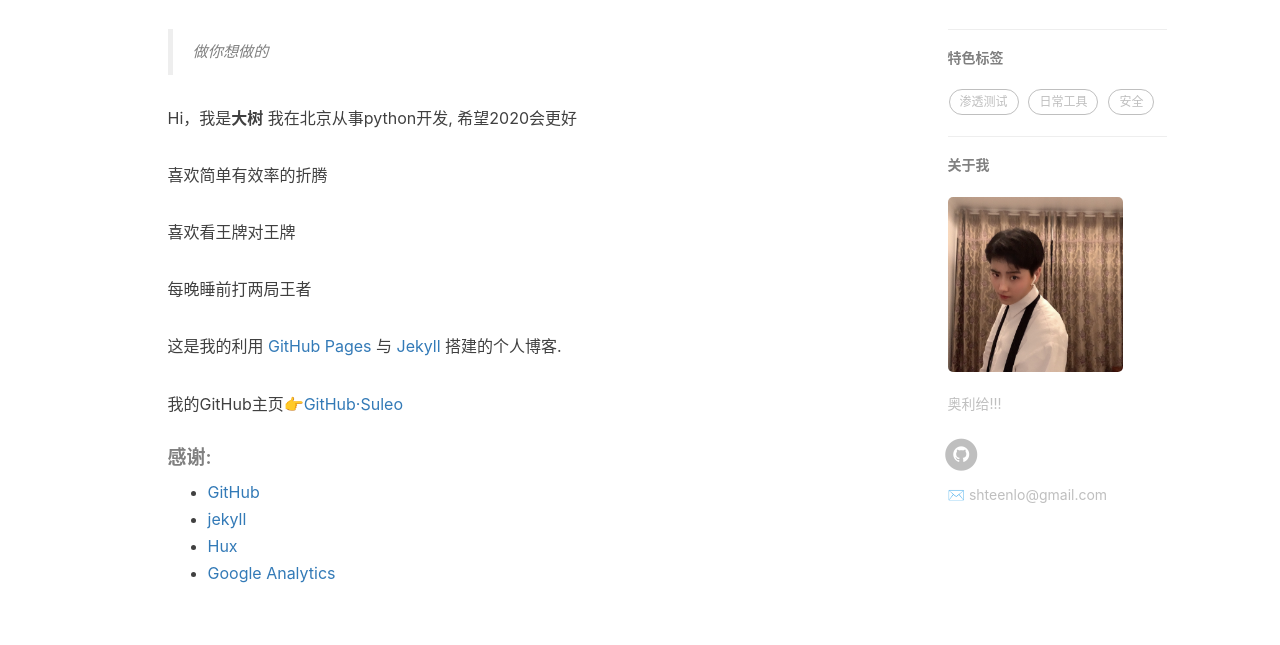
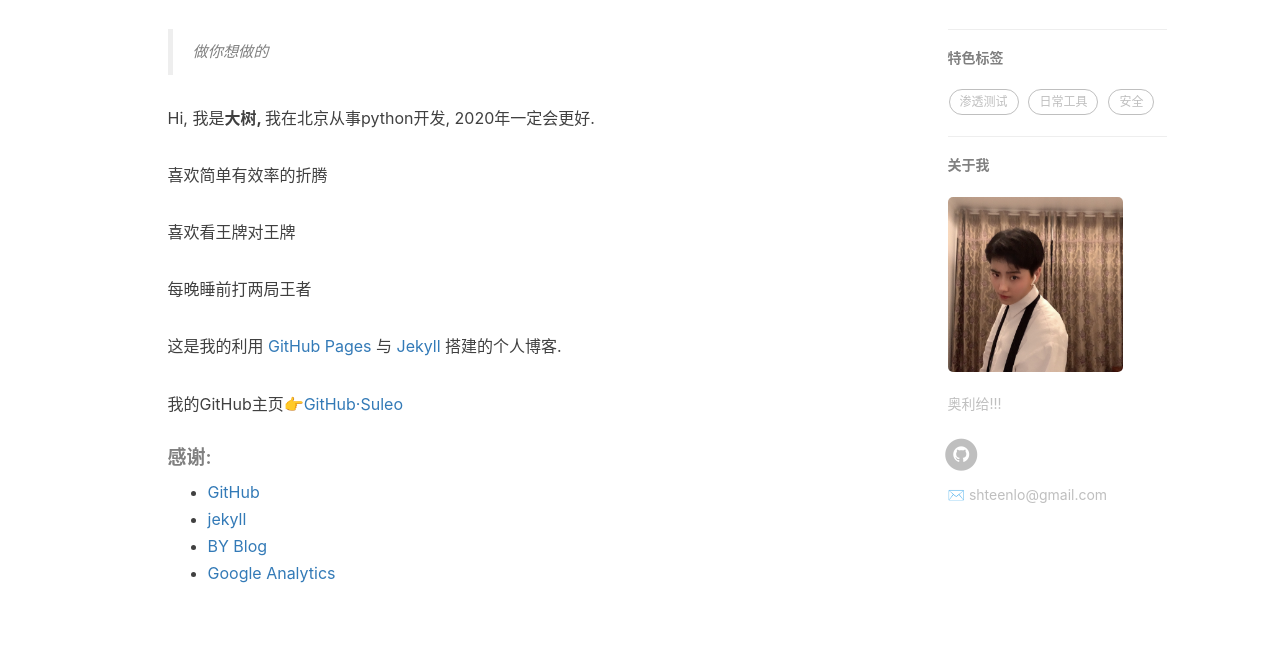
Before and after one commit to sule01u/sule01u.github.io, a Jekyll site: the page built from about.html, in a window 1280 px wide. Shown: the part 429-1074 px from the top of the page. Built offline with Jekyll 4.4.1, drawn with Linux system fonts in a browser that asks for light colours; nearby versions of some CDN libraries; comment, search, counter and statistics services are not loaded.

Commit message:
更新关于我页面

```diff
--- a/about.html
+++ b/about.html
@@ -18,7 +18,7 @@
     <blockquote><p>做你想做的<br>
     </p></blockquote>
 
-    <p>Hi，我是<strong>大树</strong> 我在北京从事python开发, 希望2020会更好</p>
+    <p>Hi, 我是<strong>大树, </strong> 我在北京从事python开发, 2020年一定会更好. </p>
 
     <p>喜欢简单有效率的折腾</p>
     <p>喜欢看王牌对王牌</p>
@@ -35,7 +35,7 @@
     <ul>
         <li><a href="https://github.com">GitHub</a></li>
         <li><a href="http://jekyll.com.cn/">jekyll</a></li>
-        <li><a href="http://huangxuan.me/">Hux</a></li>
+        <li><a href="http://qiubaiying.vip/">BY Blog</a></li>
         <li><a href="https://analytics.google.com/analytics">Google Analytics</a></li>
     </ul>
 </div>
```
